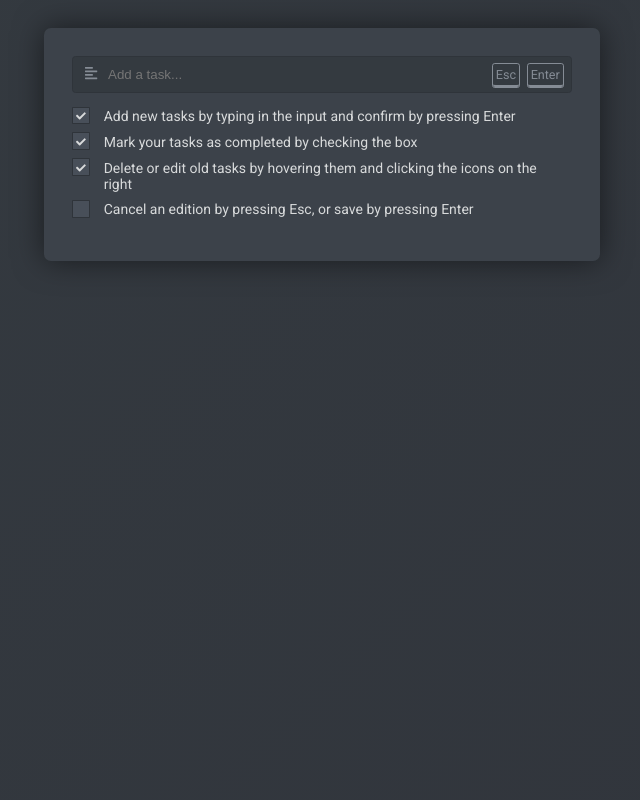
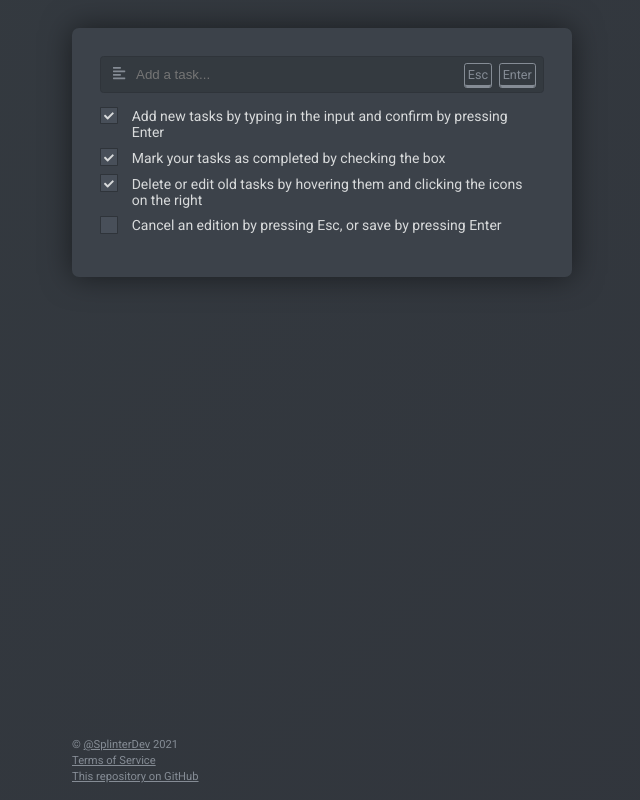
Before and after one commit to SplinterDev/tobedone, a React (Create React App) app: page / in a window 1280 px wide. Shown: the whole page, without its empty margins (318-958 px from the left). Built offline with nearby package versions, Linux system fonts and the light colour scheme.

Commit message:
Add footer

```diff
--- a/src/components/App/App.scss
+++ b/src/components/App/App.scss
@@ -7,8 +7,6 @@
   color: $white;
   display: flex;
   flex-direction: column;
-  max-width: 500px;
-  margin: 2rem auto;
   padding: 2rem;
   transition: height 1s;
 }
--- a/src/index.scss
+++ b/src/index.scss
@@ -2,10 +2,38 @@
 @import url('https://fonts.googleapis.com/css2?family=Roboto:wght@400;700&display=swap');
 @import './styles/colors';
 
-html {
+html,
+body {
   background: linear-gradient(135deg, $charcoal 0%, darken($anchor, 5%) 100%);
   font-family: 'Roboto', Arial, Helvetica, sans-serif;
   font-size: 14px;
   height: 100%;
   margin: 0;
 }
+
+#root {
+  min-height: 100%;
+  max-width: 500px;
+  padding-top: 2rem;
+  margin: 0 auto;
+  display: flex;
+  flex-direction: column;
+  justify-content: space-between;
+  box-sizing: border-box;
+
+  footer {
+    color: $smoke;
+    padding: 1rem 0;
+    font-size: 0.8em;
+
+    a {
+      color: $smoke;
+    }
+
+    & > a,
+    & > span {
+      display: block;
+      margin-bottom: 3px;
+    }
+  }
+}
--- a/src/index.tsx
+++ b/src/index.tsx
@@ -6,6 +6,17 @@ import './index.scss'
 ReactDOM.render(
   <React.StrictMode>
     <App />
+    <footer>
+      <span>
+        &copy; <a href="https://github.com/SplinterDev">@SplinterDev</a> 2021
+      </span>
+      <a href="https://github.com/SplinterDev/todo/blob/master/LICENSE">
+        Terms of Service
+      </a>
+      <a href="https://github.com/SplinterDev/todo">
+        This repository on GitHub
+      </a>
+    </footer>
   </React.StrictMode>,
   document.getElementById('root'),
 )
```
